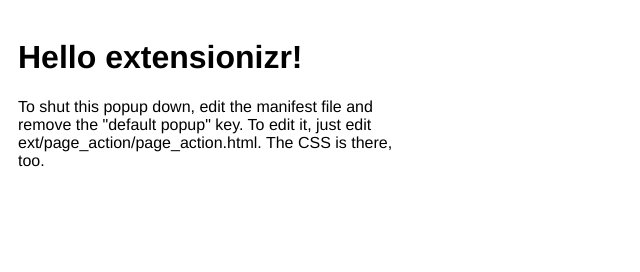
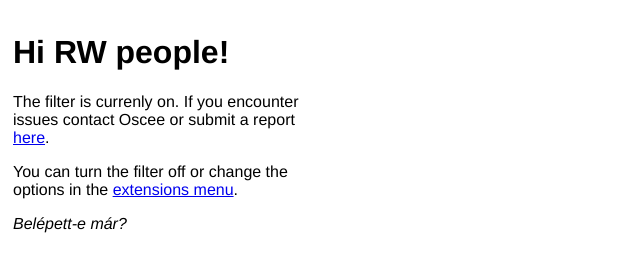
Before and after one commit to Oszkar/rewired-filter-crome-extension, a browser extension: page src/page_action/page_action.html in a window 1280 px wide. Shown: the whole page, without its empty margins (0-640 px from the left). Drawn offline with Linux system fonts and the light colour scheme.

Commit message:
Add popup info page

```diff
--- /dev/null
+++ b/src/page_action/openGithub.js
@@ -0,0 +1,12 @@
+$(document).ready(function(){
+	console.log("READY");
+    $('#gh').on('click', function() {
+   		console.log("click");
+    	chrome.tabs.create({url: 'https://github.com/Oszkar/rewired-filter-crome-extension/issues'});
+    });
+
+    $('#menu').on('click', function() {
+   		console.log("click");
+    	chrome.tabs.create({url: 'chrome://extensions/'});
+    });
+});
--- a/src/page_action/page_action.html
+++ b/src/page_action/page_action.html
@@ -1,17 +1,28 @@
 <!doctype html>
+<html>
+<head>
+<script type="text/javascript" src="../../js/jquery/jquery.min.js"></script>
+<script type="text/javascript" src="openGithub.js"></script>
+
 <style type="text/css">
 	#mainPopup {
-		padding: 10px;
-		height: 200px;
-		width: 400px;
+		padding: 5px;
+		height: 130px;
+		width: 300px;
 		font-family: Helvetica, Ubuntu, Arial, sans-serif;
 	}
 	h1 {
 		font-size: 2em;
 	}
 </style>
+</head>
 
-<div id="mainPopup">
-<h1>Hello extensionizr!</h1>
-<p>To shut this popup down, edit the manifest file and remove the "default popup" key. To edit it, just edit ext/page_action/page_action.html. The CSS is there, too.</p>
-</div>
+<body>
+	<div id="mainPopup">
+		<h1>Hi RW people!</h1>
+		<p>The filter is currenly on. If you encounter issues contact Oscee or submit a report <a href="https://github.com/Oszkar/rewired-filter-crome-extension/issues" id="gh">here</a>.</p>
+		<p>You can turn the filter off or change the options in the  <a href="chrome://extensions/" id="menu">extensions menu</a>.</p>
+		<p><i>Belépett-e már?</i></p>
+	</div>
+</body>
+</html>
```
Also changed, not shown: manifest.json.
